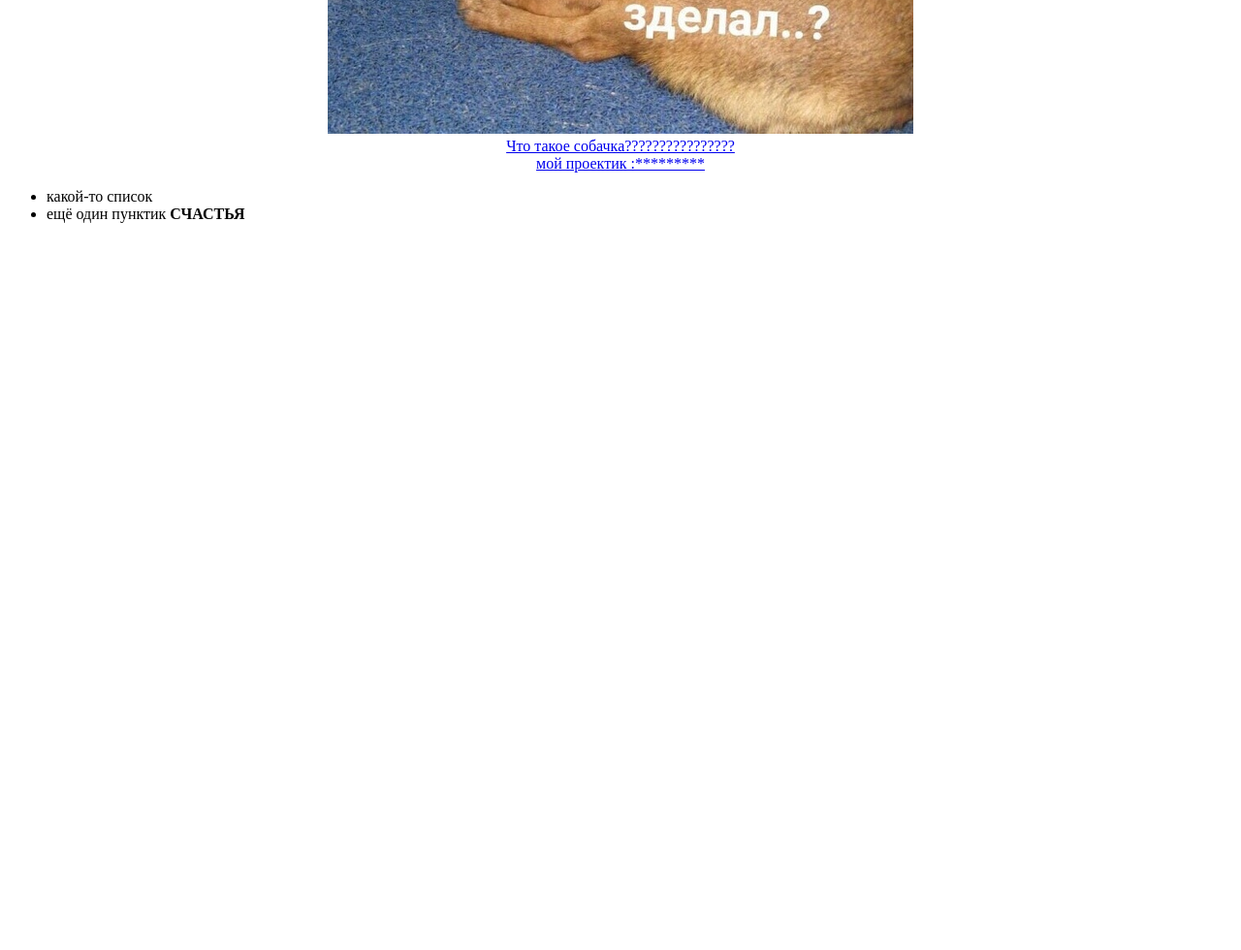
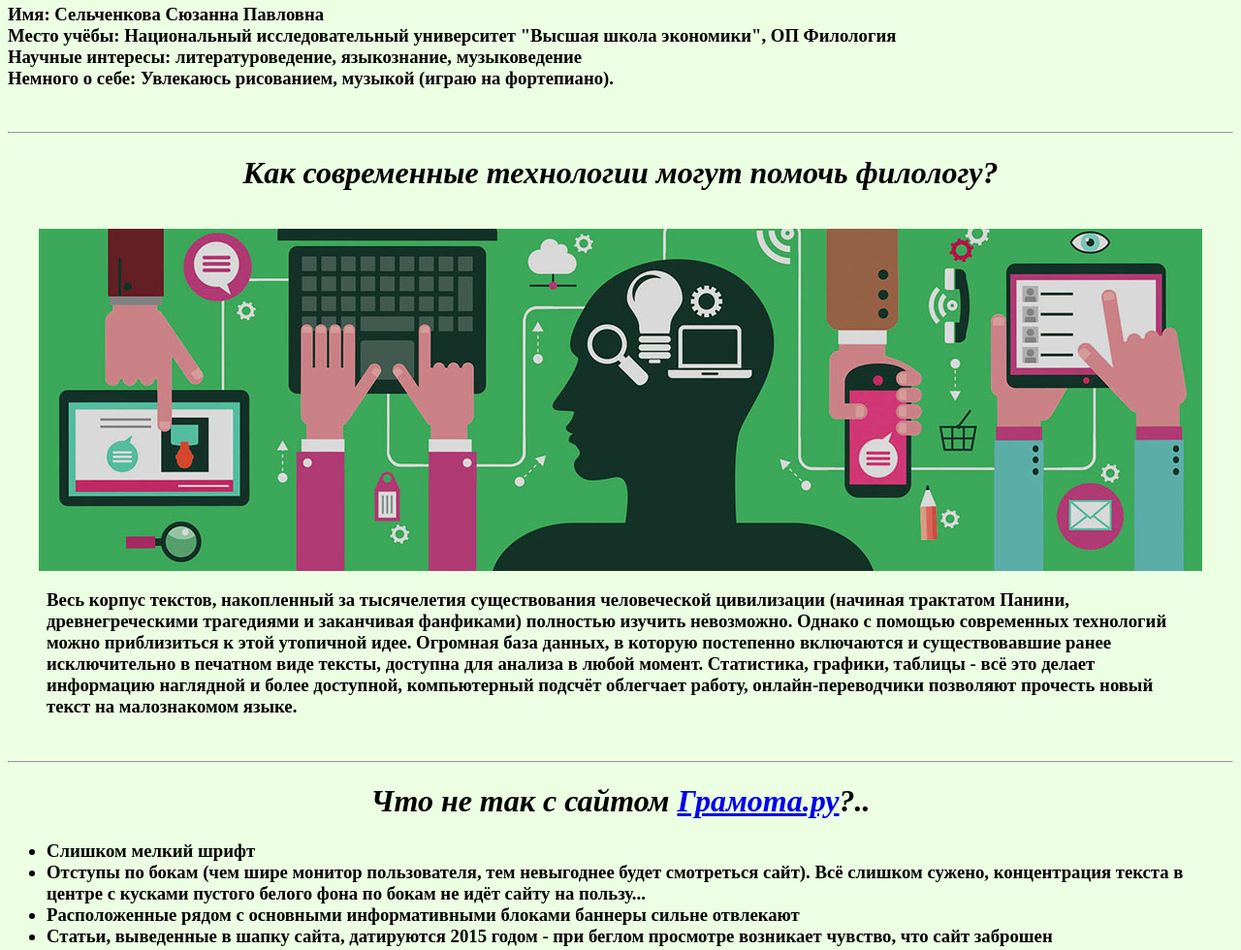
Before and after one commit to Susianna/Susianna.github.io, a plain HTML site: page index.html in a window 1280 px wide. Shown: the part 397-1377 px from the top of the page at 97% size. Before the commit the page ends 800 px from the top, so only its background shows below. Drawn offline with Linux system fonts and the light colour scheme.

Commit message:
Add files via upload

```diff
--- a/index.html
+++ b/index.html
@@ -1,26 +1,40 @@
-<!doctype html>
 <html>
   <head>
-	     <meta charset='utf-8'>
-         <title>Моя страничечка!!!!!</title>
+    <title>Моё портфолио
+	</title>
+
   </head>
-   <body>
-     <center>
+  <body><body bgcolor=ecffe3>
   <br>
+  <h1><center><b>Моё портфолио</b></center></h1>
+  <br><center><img src="jpeg84.jpg"></center>
   <br>
+  <h3>Имя: Сельченкова Сюзанна Павловна
+  <br>Место учёбы: Национальный исследовательный университет "Высшая школа экономики", ОП Филология
+  <br>Научные интересы: литературоведение, языкознание, музыковедение
+  <br>Немного о себе: Увлекаюсь рисованием, музыкой (играю на фортепиано). </h3>
+  <br><hr>
+  <h1><center><i>Как современные технологии могут помочь филологу?</i><center></h1>
+  <br><center><img src="BLD.jpg"></center>
+  <h3><blockquote>Весь корпус текстов, накопленный за тысячелетия существования человеческой цивилизации (начиная трактатом Панини, древнегреческими
+  трагедиями и заканчивая фанфиками) полностью изучить невозможно. Однако с помощью современных технологий можно приблизиться к этой утопичной идее. Огромная
+  база данных, в которую постепенно включаются и существовавшие ранее исключительно в печатном виде тексты, доступна для анализа в любой момент.
+  Статистика, графики, таблицы - всё это делает информацию наглядной и более доступной, компьютерный подсчёт облегчает работу, онлайн-переводчики
+  позволяют прочесть новый текст на малознакомом языке.</blockquote></h3>
   <br>
-     <hl>Ух развлекаемся!!!! ПОСИДЕЛКИ НА ФОРУМАХ ПО КОТАМ-ВОИТЕЛЯМ И ИХ АДМИНИСТРИРОВАНИЕ НАКОНЕЦ-ТО МНЕ ПРИГОДИЛОСЬ!!!!!!!</hl>
-	 <hl>Рада всем на своей страничке!!!!!!!!!!!!!!!!!!!!<i>жду!!!!!!!</i></hl>
-	 <br>
-	 <img src="sn.jpg" alt="картинка нерабочая(((((((((">
-	 <br>
-	 <a href="https://ru.wikipedia.org/wiki/%D0%A1%D0%BE%D0%B1%D0%B0%D0%BA%D0%B0">Что такое собачка????????????????</a>
-	 <br>
-	 <a href="https://github.com/Susianna/blop">мой проектик :*********</a>
-	 </center>
-	 <ul>
-	      <li>какой-то список</li>
-		  <li>ещё один пунктик <b>СЧАСТЬЯ</b></li>
+  <hr>
+  <h1><center><i>Что не так с сайтом <a href="http://gramota.ru/">Грамота.ру</a>?..</i></center></h1>
+  <h3><ul><li>Слишком мелкий шрифт
+  <li>Отступы по бокам (чем шире монитор пользователя, тем невыгоднее будет смотреться сайт). Всё слишком сужено, концентрация текста в центре с кусками пустого белого фона по бокам не идёт сайту на пользу...
+  <li>Расположенные рядом с основными информативными блоками баннеры сильне отвлекают
+  <li>Статьи, выведенные в шапку сайта, датируются 2015 годом - при беглом просмотре возникает чувство, что сайт заброшен
   </ul>
+  <br><center><img src="диз.png"></center>
+  <h1><center><i>...и что <b>так</b>?</i></center></h1>
+  <h3><ul><li>В целом - понятный интерфейс, всё необходимое можно найти на главной странице
+      <li>Ссылка на архив
+	  <li>Возможность быстро подписаться на e-mail рассылку
+	  <li>Карта портала - для тех, кто совсем запутался
+  </ul></h3>
   </body>
 </html>
```
Also changed, not shown: BLD.jpg (added), jpeg84.jpg (added), диз.png (added). Lines whose indentation alone changed are shown as unchanged.
